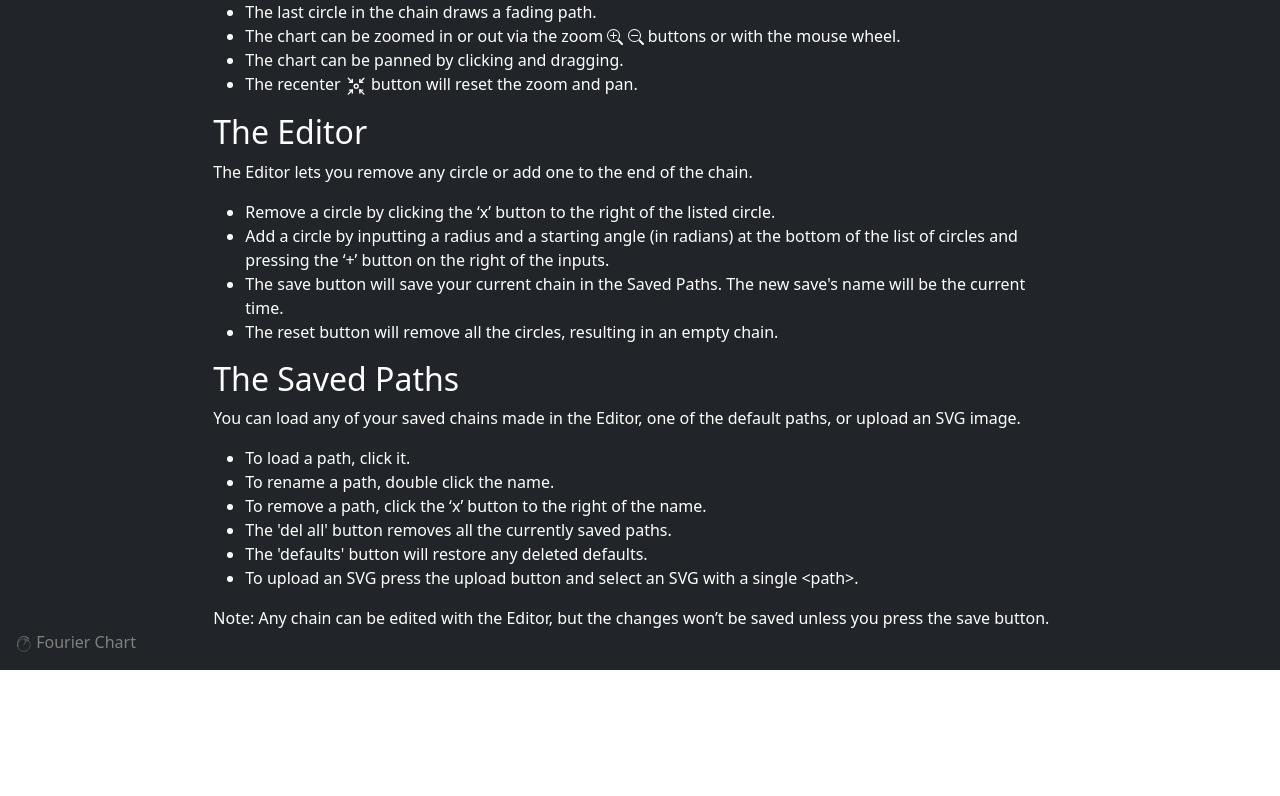
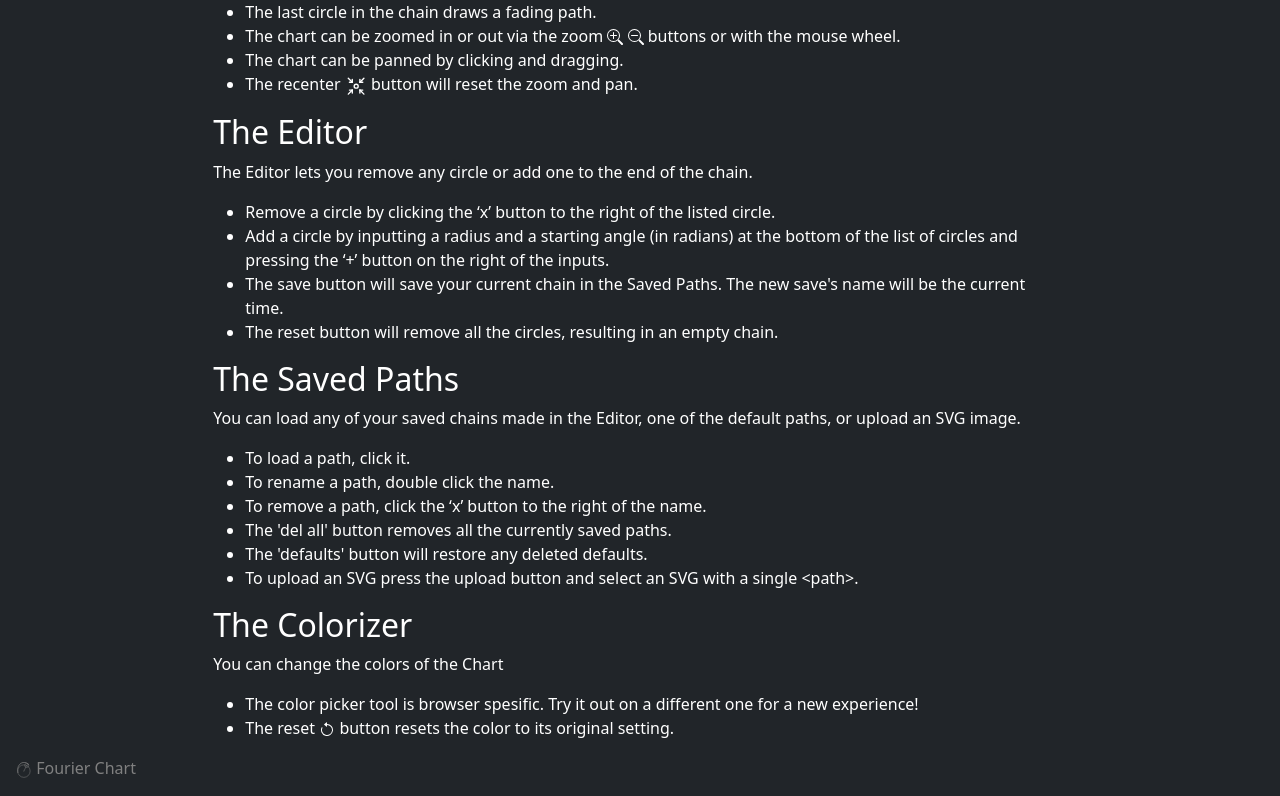
Before and after one commit to GuyLivnat/fourier_spin_chart, a React (Vite) app: page /docs in a window 1280 px wide. Shown: the part 342-1138 px from the top of the page. Before the commit the page ends 1012 px from the top, so only its background shows below. Built offline with nearby package versions, Linux system fonts and the light colour scheme.

Commit message:
added Colorizer Doc

```diff
--- a/src/pages/DocsPage.jsx
+++ b/src/pages/DocsPage.jsx
@@ -1,4 +1,5 @@
 import RecenterIcon from "../assets/icons/RecenterIcon";
+import UndoIcon from "../assets/icons/UndoIcon";
 import ZoomInIcon from "../assets/icons/ZoomInIcon";
 import ZoomOutIcon from "../assets/icons/ZoomOutIcon";
 
@@ -79,8 +80,20 @@ const DocsPage = () => {
               single {"<path>"}.
             </li>
           </ul>
-          Note: Any chain can be edited with the Editor, but the changes won’t
-          be saved unless you press the save button.
+        </div>
+        <div>
+          <h2>The Colorizer</h2>
+          <p>You can change the colors of the Chart</p>
+          <ul>
+            <li>
+              The color picker tool is browser spesific. Try it out on a
+              different one for a new experience!
+            </li>
+            <li>
+              The reset <UndoIcon size={16} /> button resets the color to its
+              original setting.
+            </li>
+          </ul>
         </div>
       </div>
     </section>
```
